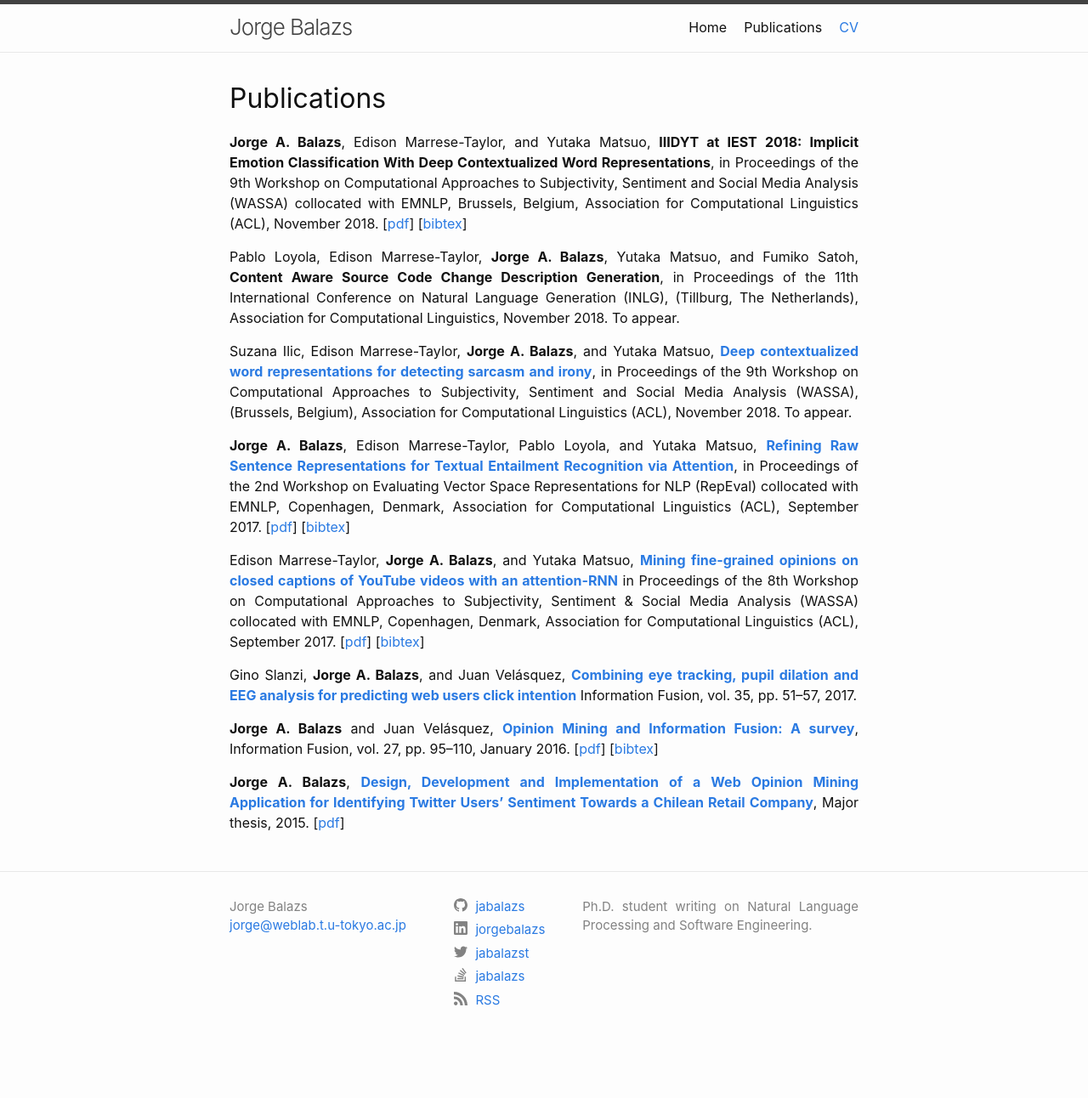
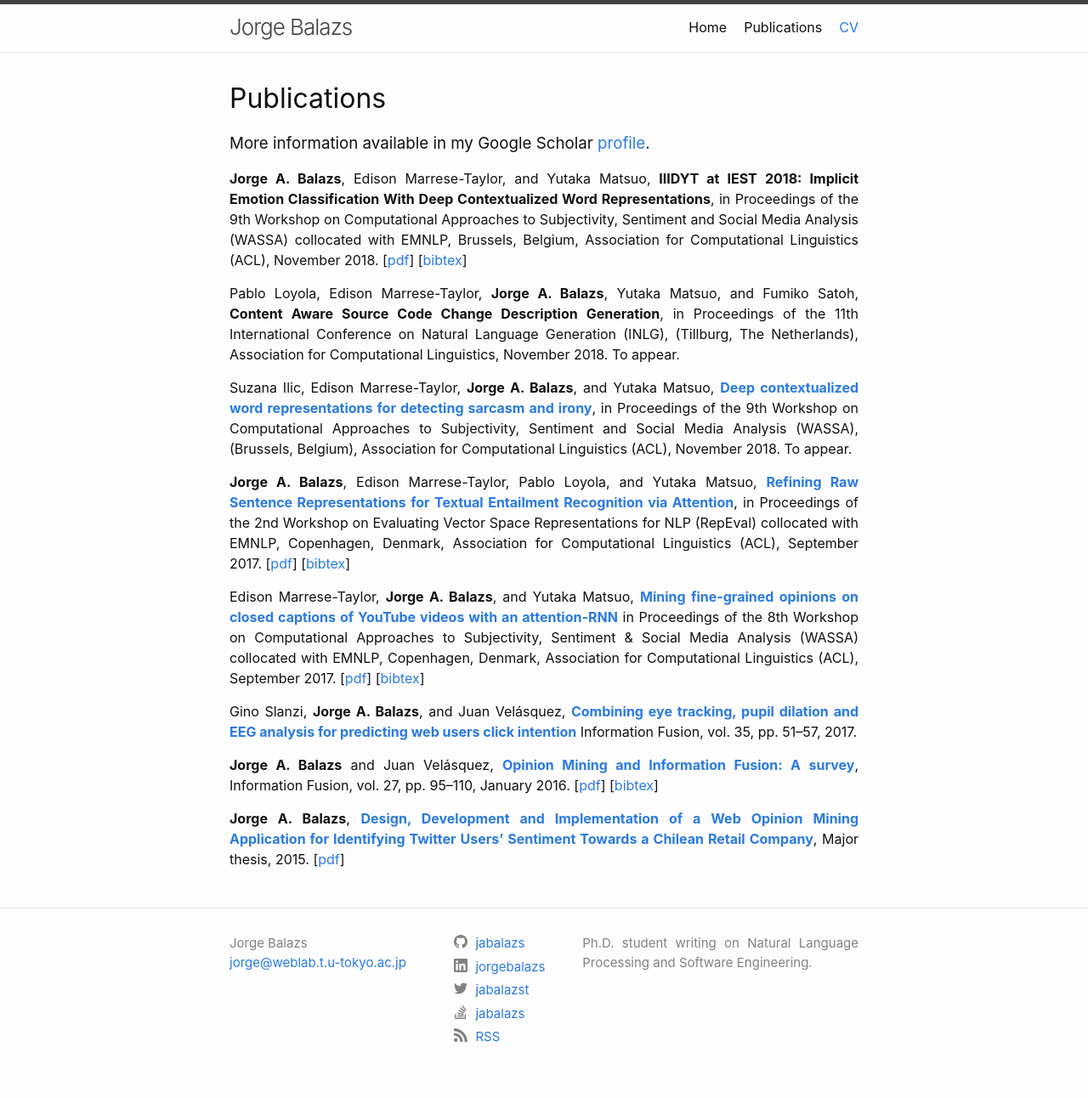
Before and after one commit to jabalazs/jabalazs.github.io, a Jekyll site: the page built from publications.md, in a window 1280 px wide. Shown: the whole page at 85% size. Built offline with Jekyll 4.4.1, drawn with Linux system fonts in a browser that asks for light colours; before the commit the page ends 1248 px from its top, so only the background shows below that.

Commit message:
Link to Google Scholar profile in publications page

```diff
--- a/publications.md
+++ b/publications.md
@@ -4,6 +4,8 @@ title: Publications
 ---
 
 # Publications
+
+### More information available in my Google Scholar [profile](https://scholar.google.com/citations?user=Iqr7zaQAAAAJ).
 
 __Jorge A. Balazs__, Edison Marrese-Taylor, and Yutaka Matsuo, __IIIDYT at IEST
 2018: Implicit Emotion Classification With Deep Contextualized Word
```
